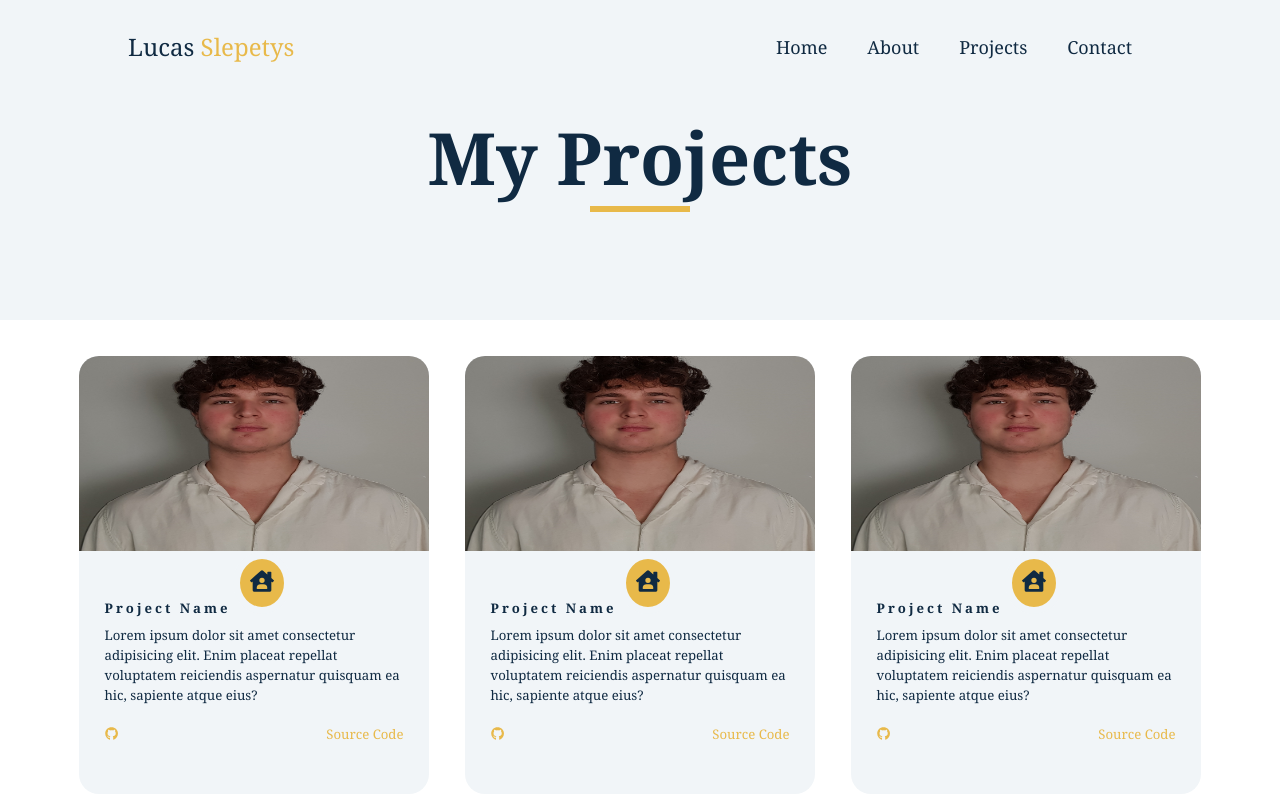
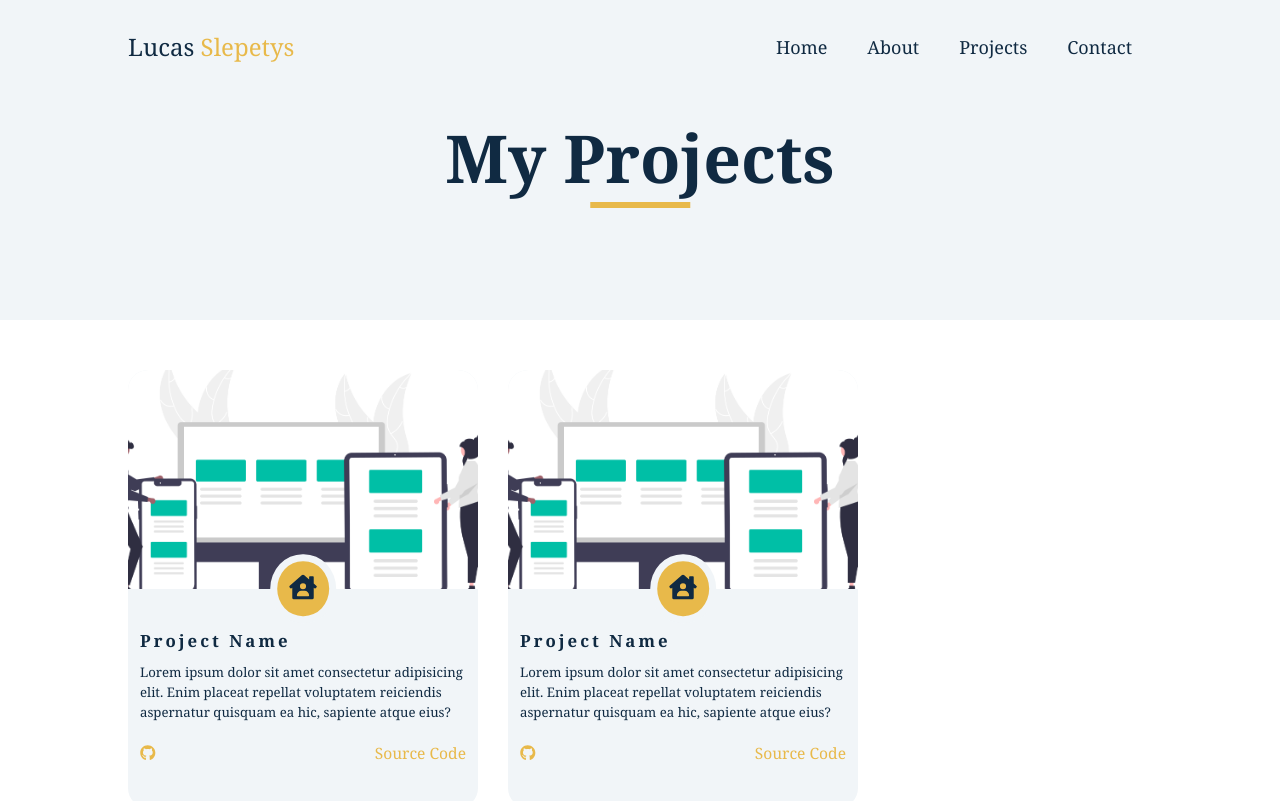
Before and after one commit to LucasSlepetys/lucasslepetys.portfolio, a React (Vite) app: page /Projects in a window 1280 px wide. Shown: the top 801 px of the page. Built offline with nearby package versions, Linux system fonts and the light colour scheme; some icons are missing; a web font is replaced by a local one.

Commit message:
Adjusted Projects css Wrapper

```diff
--- a/src/Pages/Projects.jsx
+++ b/src/Pages/Projects.jsx
@@ -1,5 +1,5 @@
 import React from 'react';
-import testIMG from '../assets/lucas.jpg';
+import testIMG from '../assets/testIMG.png';
 import { FaHouseUser, FaGithub } from 'react-icons/fa';
 import Wrapper from '../Wrappers/projects';
 
@@ -14,7 +14,7 @@ const Projects = () => {
       </div>
       <div className='projects-center'>
         <div className='projects'>
-          {Array(3)
+          {Array(4)
             .fill(null)
             .map((_, index) => {
               return (
--- a/src/Wrappers/projects.js
+++ b/src/Wrappers/projects.js
@@ -1,161 +1,136 @@
 import styled from 'styled-components';
 
 const Wrapper = styled.div`
-  position: relative;
-  min-height: 80vh;
   display: flex;
   flex-direction: column;
 
   .title-container {
     position: relative;
     background-color: var(--color-quaternary);
+    height: 40vh;
 
-    height: 40vh;
-  }
-
-  .title-container .title {
-    --font-size: 6rem;
-    --width: 100px;
-    --border-width: 3px;
+    .title {
       position: absolute;
       left: 50%;
       top: 50%;
       transform: translate(-50%, -50%);
+
+      --font-size: 5.5rem;
+      --width: 100px;
+      --border-width: 3px;
+    }
   }
 
   .projects-center {
-    width: min(100%, 1200px);
-    margin: 0 auto;
-  }
+    width: min(80%, 1200px);
+    margin: 50px auto;
 
-  .projects-center .projects {
-    min-width: fit-content;
-    block-size: fit-content;
+    .projects {
+      display: flex;
+      flex-wrap: wrap;
+      justify-content: left;
+      gap: 30px;
 
-    --margin-gap: 3rem;
-    margin: var(--margin-gap);
-    display: flex;
-    gap: var(--margin-gap);
-    flex-wrap: wrap;
+      @media screen and (max-width: 680px) {
         justify-content: center;
       }
 
-  .projects .project {
+      .project {
+        display: grid;
+        grid-template-rows: 1fr 1fr;
+
         --border-radius: 20px;
+
         width: min(100%, 350px);
         aspect-ratio: 0.8;
 
-    display: grid;
-    grid-template-rows: 1fr 1fr;
         border-radius: var(--border-radius);
         background: var(--color-quaternary);
+
+        @media screen and (max-width: 680px) {
+          width: 100%;
+          height: 400px;
+          grid-template-rows: 1fr 1fr;
+          aspect-ratio: none;
+          padding: 10px;
         }
 
-  .projects .project .img-container {
-    width: 100%;
-    height: 100%;
+        .img-container {
           overflow: hidden;
+
+          display: flex;
+          justify-content: center;
+          align-items: center;
+
           border-radius: var(--border-radius) var(--border-radius) 0 0;
+
+          img {
+            background: #aad3a1;
+          }
         }
 
-  .projects .project .img-container img {
-    width: 100%;
-    transform: translate(0, -35%);
-  }
-
-  .projects .project .info-container {
+        .info-container {
           position: relative;
 
           border-radius: 0 0 var(--border-radius) var(--border-radius);
-    width: 90%;
-    margin: 0 auto;
+
+          --margin-sides: 1rem;
+
+          .name {
+            max-width: 45%;
+            margin: 40px var(--margin-sides) 0 var(--margin-sides);
+
+            font-size: 1.4rem;
+            font-weight: 700;
+            letter-spacing: 3px;
+
+            @media screen and (max-width: 680px) {
+              font-size: 1.2rem;
+            }
+          }
+
+          .text {
+            font-size: 1.1rem;
+            line-height: 20px;
+            margin: 10px var(--margin-sides);
+
+            @media screen and (max-width: 680px) {
               font-size: 1.1rem;
             }
+          }
 
-  .projects .project .info-container .icon-container {
+          .source {
+            display: flex;
+            justify-content: space-between;
+            align-items: center;
+            margin: 20px var(--margin-sides) 0 var(--margin-sides);
+            font-size: 1.3rem;
+            color: var(--color-secondary);
+            transition: 0.1s all ease-out;
+
+            :hover {
+              color: var(--color-primary);
+            }
+          }
+
+          .icon-container {
             position: absolute;
             left: 50%;
             top: 0;
             transform: translate(-50%, -50%);
-    padding: 10px;
+
+            padding: 12px;
 
             background: var(--color-secondary);
 
             border: 7px solid var(--color-quaternary);
             border-radius: 50%;
+
+            .icon {
+              font-size: 2.3rem;
             }
-
-  .projects .project .info-container .icon-container .icon {
-    font-size: 2rem;
           }
-
-  .projects .project .info-container .name {
-    font-weight: 700;
-    letter-spacing: 3px;
-    margin-top: 24px;
         }
-
-  .projects .project .info-container .text {
-    line-height: 20px;
-  }
-
-  .projects .project .info-container > * {
-    margin: 8px;
-  }
-
-  .projects .project .info-container .source {
-    display: flex;
-    justify-content: space-between;
-    align-items: center;
-    margin-top: 20px;
-    font-size: 1.1rem;
-    color: var(--color-secondary);
-    transition: 0.1s all ease-out;
-  }
-
-  .projects .project .info-container .source:hover {
-    color: var(--color-primary);
-  }
-
-  @media screen and (max-width: 788px) {
-    .projects-center .projects {
-      justify-content: center;
-      margin: 50px 0;
-    }
-
-    .projects-center .projects .project {
-      width: 90%;
-      aspect-ratio: 1.5;
-      grid-template-rows: 3fr 1fr;
-    }
-
-    .projects-center .projects .project > * {
-      font-size: 1.5rem;
-    }
-
-    @media screen and (max-width: 580px) {
-      .title-container {
-        background-color: var(--color-white);
-      }
-
-      .title-container .title {
-        --font-size: 4rem;
-        transform: translate(-50%, 0%);
-      }
-
-      .projects-center .projects {
-        margin: 5px;
-      }
-
-      .projects-center .projects .project {
-        width: 90%;
-        aspect-ratio: 0.7;
-        grid-template-rows: 3fr 1fr;
-      }
-
-      .projects-center .projects .project .info-container {
-        font-size: 1.3rem;
-        padding: 5%;
       }
     }
   }
--- a/src/index.css
+++ b/src/index.css
@@ -47,9 +47,10 @@ html,
   --font-size: 4rem;
   --width: 80px;
   --border-width: 2px;
+  width: fit-content;
   text-align: center;
-  width: 60%;
   margin: 0 auto;
+  ;
 }
 
 .title p {
@@ -59,6 +60,13 @@ html,
 
 .title .underline {
   margin: 0 auto;
+}
+
+@media screen and (max-width: 680px) {
+  .title {
+    --font-size: 4rem !important;
+    --width: 60px !important;
+  }
 }
 
 .underline {
```
Also changed, not shown: src/assets/testIMG.png (added). Lines whose indentation alone changed are shown as unchanged.
